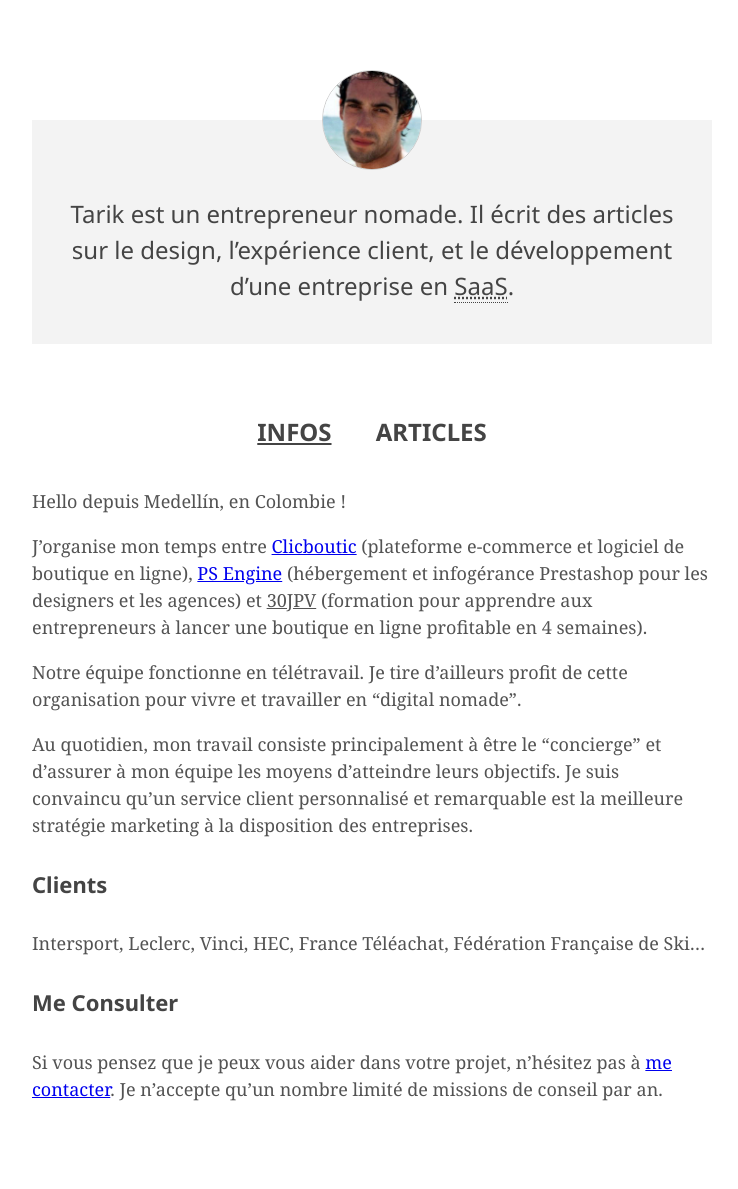
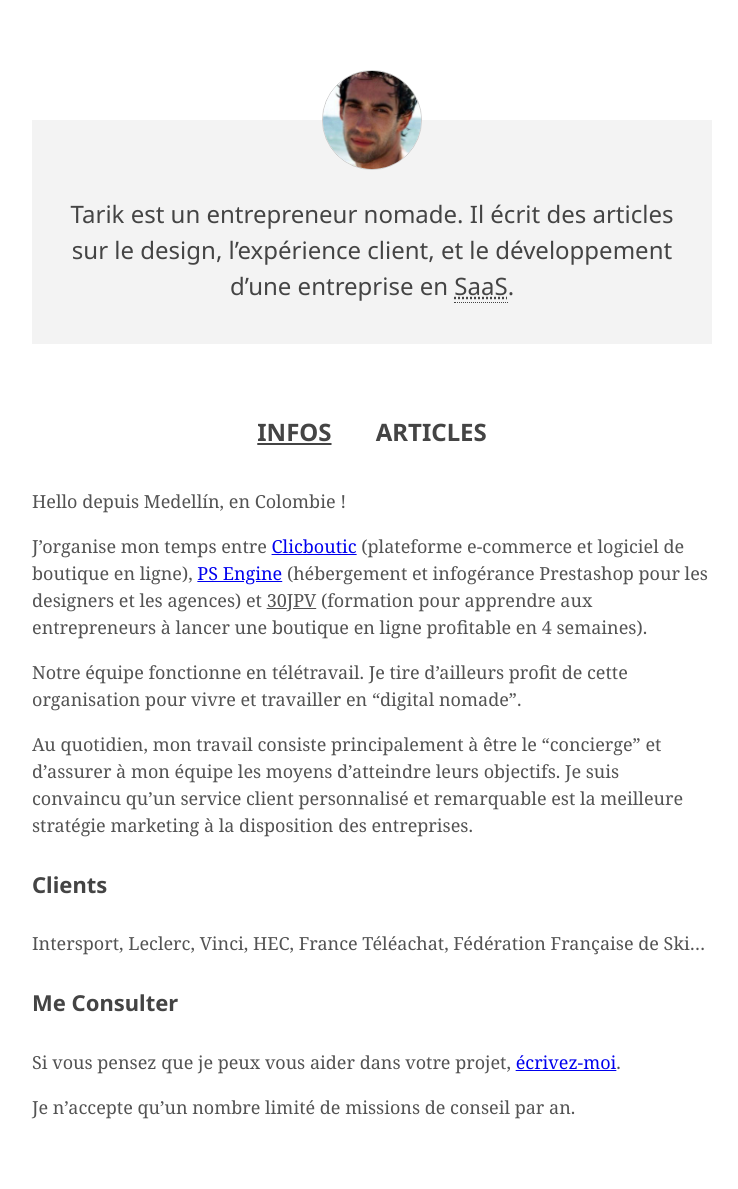
Before and after one commit to tarikpeudon/tarikpeudon.github.io, a Jekyll site: the page built from index.html, in a window 1280 px wide. Shown: the whole page, without its empty margins (268-1006 px from the left). Built offline with Jekyll 4.4.1, drawn with Linux system fonts in a browser that asks for light colours; some web fonts are replaced.

Commit message:
Modification du texte d'à propos 2

```diff
--- a/_includes/infos.md
+++ b/_includes/infos.md
@@ -10,4 +10,7 @@
 Intersport, Leclerc, Vinci, HEC, France Téléachat, Fédération Française de Ski...
 
 #### Me Consulter
-Si vous pensez que je peux vous aider dans votre projet, n’hésitez pas à [me contacter](tarik.peudon@clicboutic.com). Je n’accepte qu’un nombre limité de missions de conseil par an.
+Si vous pensez que je peux vous aider dans votre projet, [écrivez-moi](tarik.peudon@clicboutic.com).
+
+
+Je n’accepte qu’un nombre limité de missions de conseil par an.
```
